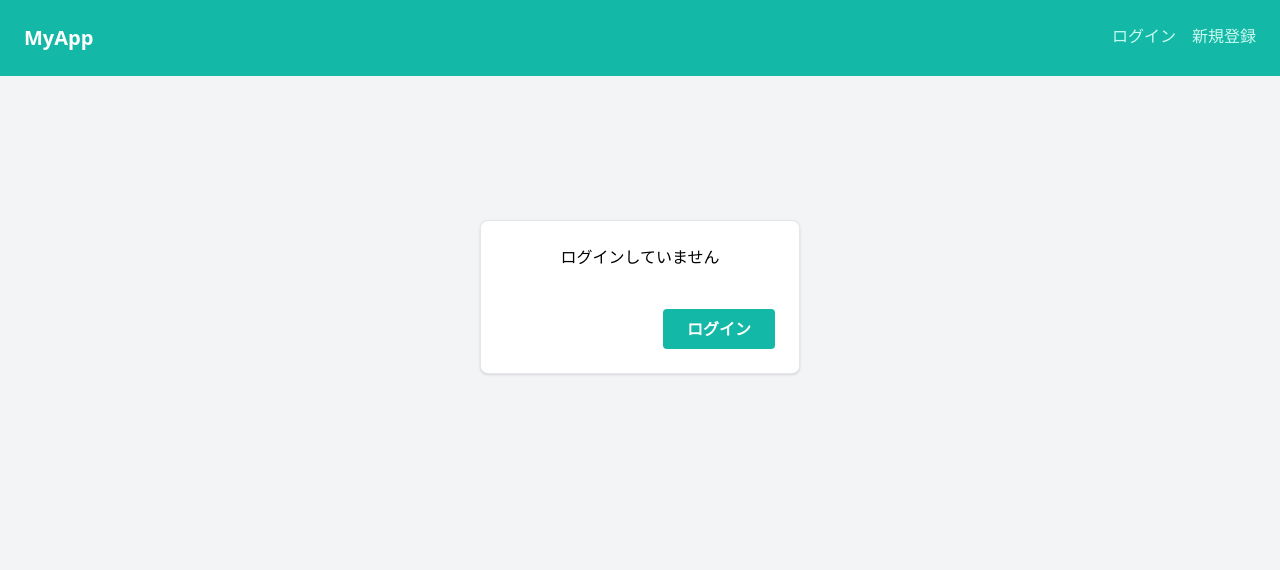
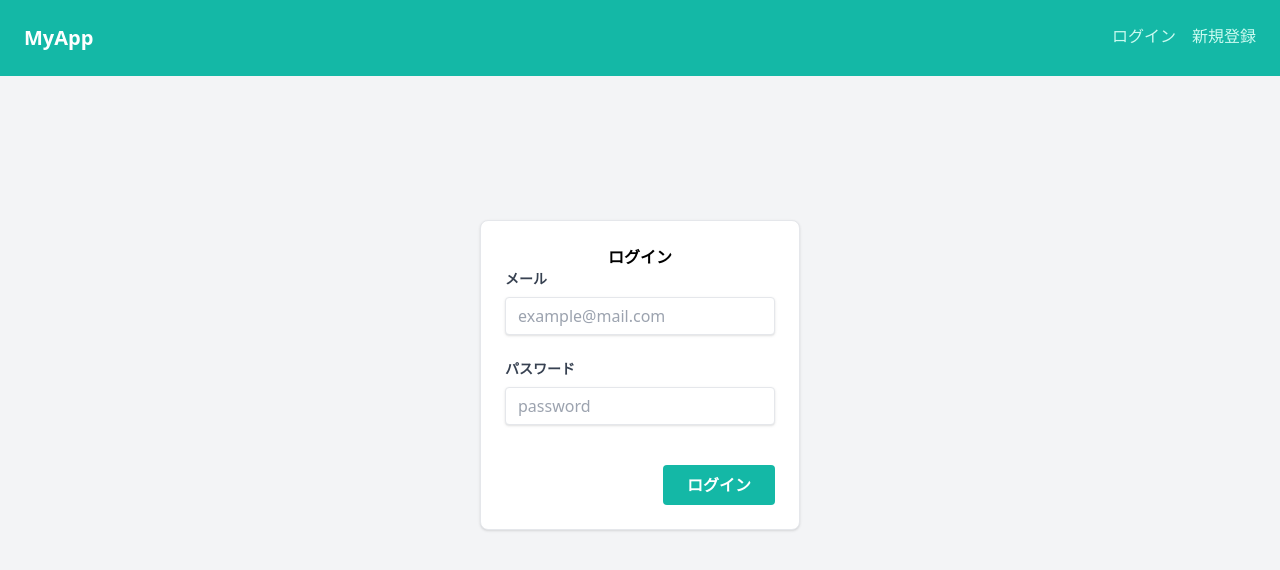
Before and after one commit to RikutoYamada/login-front-end, a Next.js app: page /signin in a window 1280 px wide. Shown: the top 570 px of the page. Built offline with nearby package versions, Linux system fonts and the light colour scheme.

Commit message:
add TextField component

```diff
--- /dev/null
+++ b/src/components/elements/TextField/TextField.jsx
@@ -0,0 +1,23 @@
+import clsx from 'clsx'
+
+const TextField = (
+  {
+    className = '',
+    label = '',
+    placeholder = '',
+    type = 'text'
+  }
+) => {
+  return(
+  <>
+    <label class="block text-gray-700 text-sm font-bold mb-2" for="username">
+      {label}
+    </label>
+    <input className={clsx('shadow appearance-none border rounded w-full py-2 px-3 text-gray-700 leading-tight focus:outline-none focus:shadow-outline',
+      className)}
+      type={type} placeholder={placeholder}></input>
+  </>
+  )
+}
+
+export default TextField
--- a/src/pages/index.js
+++ b/src/pages/index.js
@@ -2,6 +2,7 @@ import Link from 'next/link'
 
 import Button from '@/components/elements/Button/Button'
 import Card from '@/components/elements/Card/Card'
+import TextField from '@/components/elements/TextField/TextField'
 
 const Home = () => {
   return (
--- a/src/pages/signin.jsx
+++ b/src/pages/signin.jsx
@@ -2,14 +2,17 @@ import Link from 'next/link'
 
 import Button from '@/components/elements/Button/Button'
 import Card from '@/components/elements/Card/Card'
+import TextField from '@/components/elements/TextField/TextField'
 
 const SignIn = () => {
   return (
     <div className='flex justify-center mt-36'>
       <Card>
         <div className='flex justify-center'>
-          <h1>ログインしていません</h1>
+          <h1 className='font-bold'>ログイン</h1>
         </div>
+        <TextField label='メール' placeholder='example@mail.com' className='mb-6'/>
+        <TextField label='パスワード' placeholder='password' type='password'/>
         <div className='flex justify-end mt-10'>
           <Link href='/signin' passHref>
             <Button>ログイン</Button>
```
